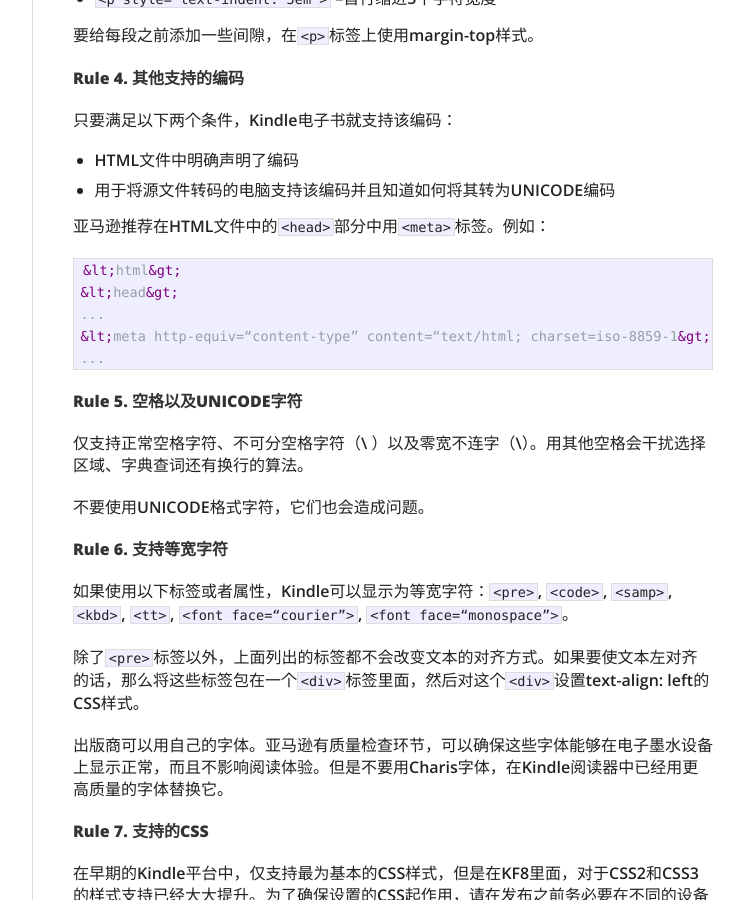
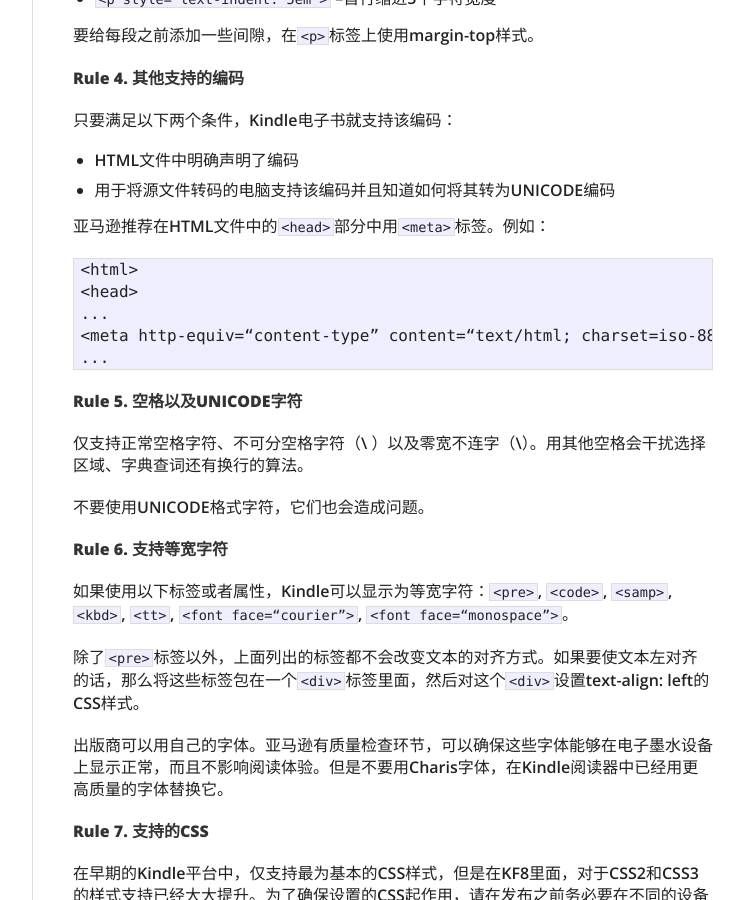
Before and after one commit to fantaghiro/fantaghiro.github.io, a Jekyll site: the page built from _posts/2014-03-01-Kindle-Training-Day3.markdown, in a window 1280 px wide and 900 px high, scrolled down 1670 px. Shown: the whole window, without its empty margins (378-1122 px from the left). Built offline with Jekyll 4.4.1, drawn with Linux system fonts in a browser that asks for light colours; nearby versions of some CDN libraries; comment, search, counter and statistics services are not loaded.

Commit message:
Update 2014-03-01-Kindle-Training-Day3.markdown

```diff
--- a/_posts/2014-03-01-Kindle-Training-Day3.markdown
+++ b/_posts/2014-03-01-Kindle-Training-Day3.markdown
@@ -64,13 +64,13 @@ KindleGen会自动为每段首行缩进。如果要改变这一设置，请为<c
 
 亚马逊推荐在HTML文件中的<code>&lt;head></code>部分中用<code>&lt;meta></code>标签。例如：
 
-{% highlight HTML %}
+<pre>
 &lt;html&gt;
 &lt;head&gt;
 ...
 &lt;meta http-equiv=“content-type” content=“text/html; charset=iso-8859-1&gt;
 ...
-{% endhighlight %}
+</pre>
 
 **Rule 5. 空格以及UNICODE字符**
 
```
